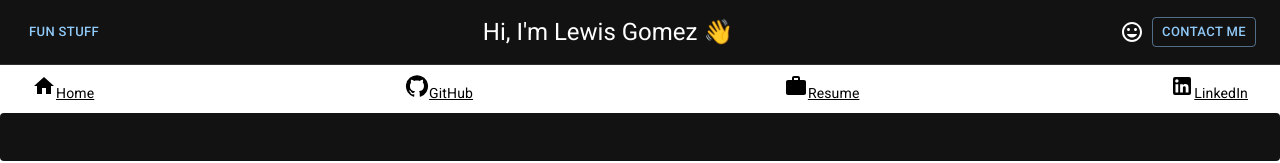
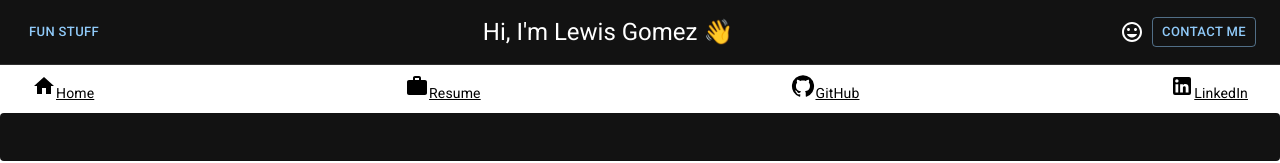
Before and after one commit to lewgomz/my-dev-page, a React (Create React App) app: page / in a window 1280 px wide. Shown: the top 163 px of the page. Built offline with nearby package versions, Linux system fonts and the light colour scheme.

Commit message:
Use react-router-dom Link for SPA

```diff
--- a/src/App.tsx
+++ b/src/App.tsx
@@ -23,10 +23,10 @@ const darkTheme = createTheme({
 
 function App() {
   const sections = [
-    { title: 'Home', url: '/my-dev-page', icon: HomeIcon },
-    { title: 'GitHub', url: 'https://github.com/lewgomz', icon: GitHubIcon },
-    { title: 'Resume', url: '#', icon: WorkIcon },
-    { title: 'LinkedIn', url: 'https://www.linkedin.com/in/lg-luisgomez/', icon: LinkedInIcon },
+    { title: 'Home', url: '/my-dev-page', icon: HomeIcon, routeType: 'internal' },
+    { title: 'Resume', url: '#', icon: WorkIcon, routeType: 'internal' },
+    { title: 'GitHub', url: 'https://github.com/lewgomz', icon: GitHubIcon, routeType: 'external' },
+    { title: 'LinkedIn', url: 'https://www.linkedin.com/in/lg-luisgomez/', icon: LinkedInIcon, routeType: 'external' },
   ];
   return (
     <ThemeProvider theme={darkTheme}>
--- a/src/components/Content.tsx
+++ b/src/components/Content.tsx
@@ -11,10 +11,11 @@ export default function Content() {
         <Grid container spacing={2}>
           <Grid item xs={2}>
             <Avatar alt="Lewis Gomez" src="https://avatars.githubusercontent.com/u/105124673?v=4"
-              sx={{ width: 260, height: 260 }} />
+              sx={{ width: 120, height: 120 }}
+            />
           </Grid>
           <Grid item xs={10}>
-              I want to add a bio here or something cool!
+              I want to add a bio here or something cool! Idk what to say but this is about me! 🐲
           </Grid>
           <Grid item xs={12}>
             <LittleBlurbs />
--- a/src/components/Header.tsx
+++ b/src/components/Header.tsx
@@ -5,19 +5,57 @@ import IconButton from '@mui/material/IconButton';
 import MoodIcon from '@mui/icons-material/Mood';
 import Typography from '@mui/material/Typography';
 import Link from '@mui/material/Link';
+import { Link as routerLink } from 'react-router-dom';
+
+interface Section {
+  readonly title: string;
+  readonly url: string;
+  readonly routeType: string;
+  readonly icon?: React.ElementType;
+}
 
 interface HeaderProps {
-  sections: ReadonlyArray<{
-    title: string;
-    url: string;
-    icon?: React.ElementType;
-  }>;
+  sections: Section[];
   title: string;
 }
 
 export default function Header(props: HeaderProps) {
   const { sections, title } = props;
 
+  const getLink = (section: Section) => {
+    if (section.routeType === 'internal') {
+      return <Link
+            component={routerLink}
+            color="inherit"
+            noWrap
+            key={section.title}
+            variant="body2"
+            to={section.url}
+            sx={{ p: 1, flexShrink: 0 }}
+        >
+            <>
+                {section.icon && <section.icon key={section.title + '-icon'} />}
+                <span key={section.title + '-span'}>{section.title}</span>
+            </>
+        </Link>
+    } else {
+      return <Link
+        component="a"
+        noWrap
+        color="inherit"
+        variant="body2"
+        href={section.url}
+        key={section.title}
+        sx={{ p: 1, flexShrink: 0 }}
+        target="_blank"
+        rel="noreferrer">
+        <>
+          {section.icon && <section.icon key={section.title + '-icon'} />}
+          <span key={section.title + '-span'}>{section.title}</span>
+        </>
+      </Link>
+    }
+  };
   return (
     <>
       <Toolbar sx={{
@@ -49,23 +87,7 @@ export default function Header(props: HeaderProps) {
         sx={{ justifyContent: 'space-between', overflowX: 'auto', }}
       >
         {sections.map((section) => (
-            <>
-                <Link
-                    color="inherit"
-                    noWrap
-                    key={section.title}
-                    variant="body2"
-                    href={section.url}
-                    sx={{ p: 1, flexShrink: 0 }}
-                >
-                    <>
-                        {section.icon && <section.icon key={section.title + '-icon'} />}
-                        <span key={section.title + '-span'}>{section.title}</span>
-                    </>
-                </Link>
-
-            </>
-
+            getLink(section)
         ))}
       </Toolbar>
     </>
--- a/src/components/blurp/LittleBlurbs.tsx
+++ b/src/components/blurp/LittleBlurbs.tsx
@@ -6,6 +6,7 @@ import CardActionArea from '@mui/material/CardActionArea';
 import CardContent from '@mui/material/CardContent';
 import CardMedia from '@mui/material/CardMedia';
 import { BlurbService } from 'src/services/BlurbSerivce';
+import { Link } from 'react-router-dom';
 
 export default function LittleBlurbs() {
   const littleBlurbs = new BlurbService().getAllLittleBlurbs();
@@ -13,7 +14,7 @@ export default function LittleBlurbs() {
     <Grid container spacing={4}>
         {littleBlurbs.map((blurp) => (
         <Grid item xs={12} md={6}>
-            <CardActionArea component="a" href={"/my-dev-page/post/" + blurp.id }>
+            <CardActionArea component={Link} to={"/my-dev-page/post/" + blurp.id }>
                 <Card sx={{ display: 'flex' }}>
                 <CardContent sx={{ flex: 1 }}>
                     <Typography component="h2" variant="h5">
```
